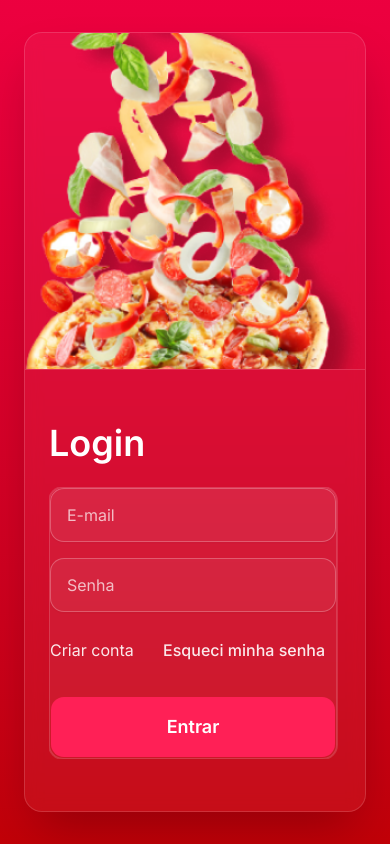
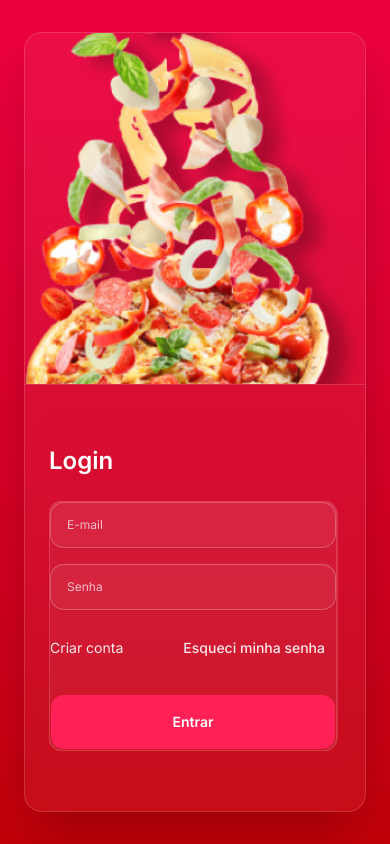
Before and after one commit to EngJao89/gopizza-web, a Next.js app: page / in a window 390 px wide. Built offline with nearby package versions, Linux system fonts and the light colour scheme; no server answers.

Commit message:
refactor(gpw57-login-typography): change font sizes in login form

```diff
--- a/src/app/page.tsx
+++ b/src/app/page.tsx
@@ -64,7 +64,7 @@ export default function Home() {
               <Input
                 type="email"
                 placeholder="E-mail"
-                className={`${authFieldClassName} h-auto`}
+                className={`${authFieldClassName} h-auto text-xs`}
                 {...register("email", {
                   required: "Informe seu e-mail",
                   pattern: {
@@ -74,7 +74,7 @@ export default function Home() {
                 })}
               />
               {errors.email && (
-                <p className="mt-2 text-sm text-amber-100">
+                <p className="mt-2 text-xs text-amber-100">
                   {errors.email.message}
                 </p>
               )}
@@ -84,7 +84,7 @@ export default function Home() {
               <Input
                 type="password"
                 placeholder="Senha"
-                className={`${authFieldClassName} h-auto`}
+                className={`${authFieldClassName} h-auto text-xs`}
                 {...register("password", {
                   required: "Informe sua senha",
                   minLength: {
@@ -94,7 +94,7 @@ export default function Home() {
                 })}
               />
               {errors.password && (
-                <p className="mt-2 text-sm text-amber-100">
+                <p className="mt-2 text-xs text-amber-100">
                   {errors.password.message}
                 </p>
               )}
@@ -103,14 +103,14 @@ export default function Home() {
             <div className="flex items-center justify-between gap-4 pt-1">
               <Link
                 href="/signup"
-                className="text-base text-white/90 underline-offset-2 transition hover:text-white hover:underline"
+                className="text-sm text-white/90 underline-offset-2 transition hover:text-white hover:underline"
               >
                 Criar conta
               </Link>
               <Button
                 type="button"
                 variant="ghost"
-                className="text-base text-white/90 hover:bg-white/10 hover:text-white"
+                className="text-sm text-white/90 hover:bg-white/10 hover:text-white"
               >
                 Esqueci minha senha
               </Button>
@@ -119,7 +119,7 @@ export default function Home() {
             <Button
               type="submit"
               disabled={isSubmitting}
-              className="mt-3 h-auto min-h-14 w-full rounded-xl bg-rose-500 px-4 py-4 text-lg font-semibold text-white hover:bg-rose-400 disabled:cursor-not-allowed disabled:opacity-70"
+              className="mt-3 h-auto min-h-14 w-full rounded-xl bg-rose-500 px-4 py-4 text-sm font-semibold text-white hover:bg-rose-400 disabled:cursor-not-allowed disabled:opacity-70"
             >
               {isSubmitting ? "Entrando..." : "Entrar"}
             </Button>
--- a/src/components/auth/auth-split-layout.tsx
+++ b/src/components/auth/auth-split-layout.tsx
@@ -26,7 +26,7 @@ export function AuthSplitLayout({ title, children }: AuthSplitLayoutProps) {
 
         <div className="flex items-center justify-center p-6 md:p-10 lg:p-14">
           <div className="w-full max-w-md">
-            <h1 className="mb-6 text-4xl font-semibold text-white md:mb-8">{title}</h1>
+            <h1 className="mb-6 text-2xl font-semibold text-white md:mb-8">{title}</h1>
             <div className="max-h-[min(70vh,calc(100vh-12rem))] overflow-y-auto pr-1 [-ms-overflow-style:none] [scrollbar-width:thin] [&::-webkit-scrollbar]:w-1.5 [&::-webkit-scrollbar-thumb]:rounded-full [&::-webkit-scrollbar-thumb]:bg-white/25">
               {children}
             </div>
```
